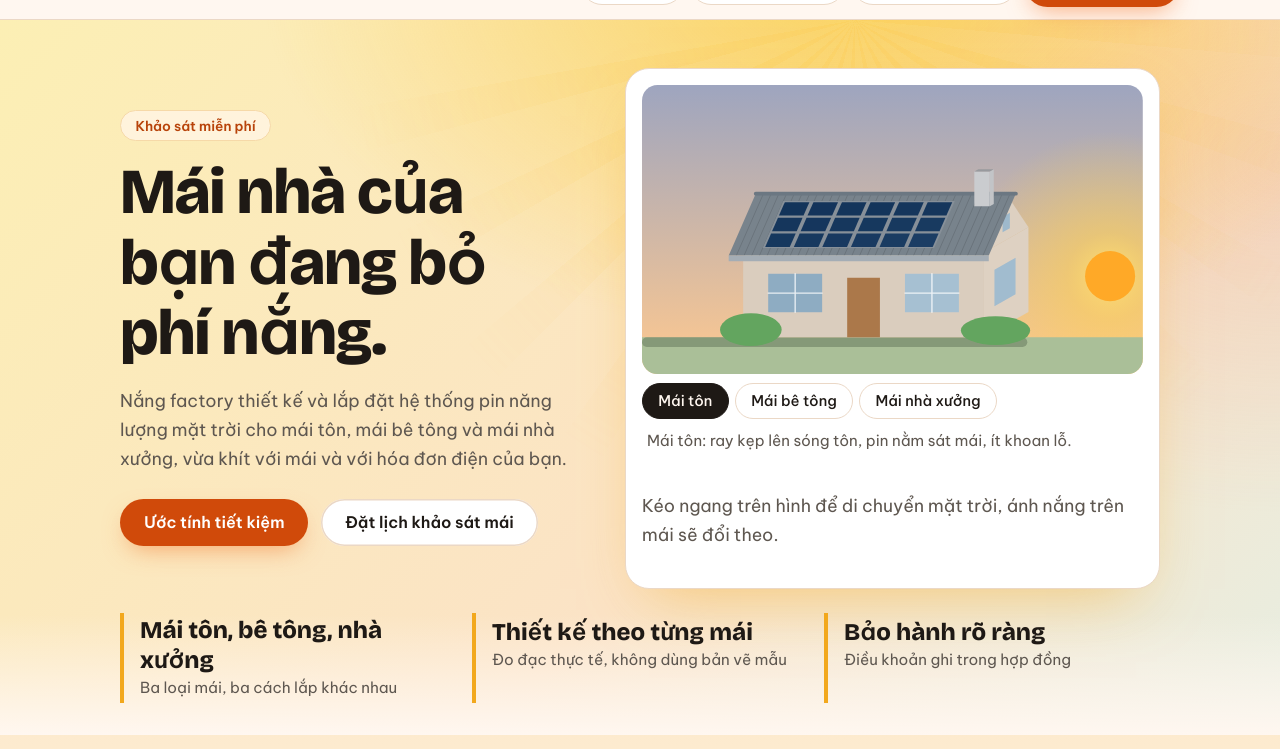
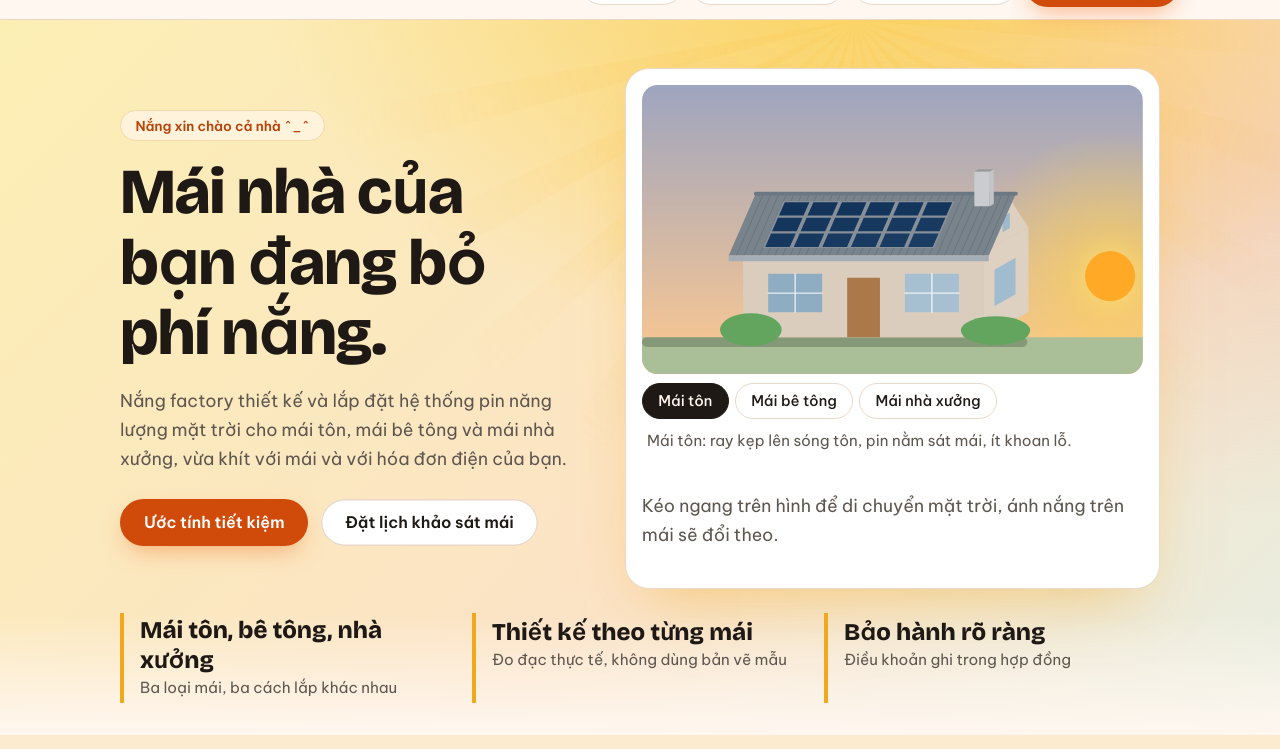
Before and after one commit to tmaxx05/futureday2, a website: page index.html in a window 1280 px wide. Shown: the part 51-800 px from the top of the page. Drawn offline with nearby package versions, Linux system fonts and the light colour scheme.

Commit message:
Update hero section greeting text

```diff
--- a/index.html
+++ b/index.html
@@ -27,7 +27,7 @@
 <section class="hero">
   <div class="wrap hero-grid">
     <div>
-      <span class="pill">Khảo sát miễn phí</span>
+      <span class="pill">Nắng xin chào cả nhà ^_^</span>
       <h1>Mái nhà của bạn đang bỏ phí nắng.</h1>
       <p>Nắng factory thiết kế và lắp đặt hệ thống pin năng lượng mặt trời cho mái tôn, mái bê tông và mái nhà xưởng, vừa khít với mái và với hóa đơn điện của bạn.</p>
       <div class="cta">
```
